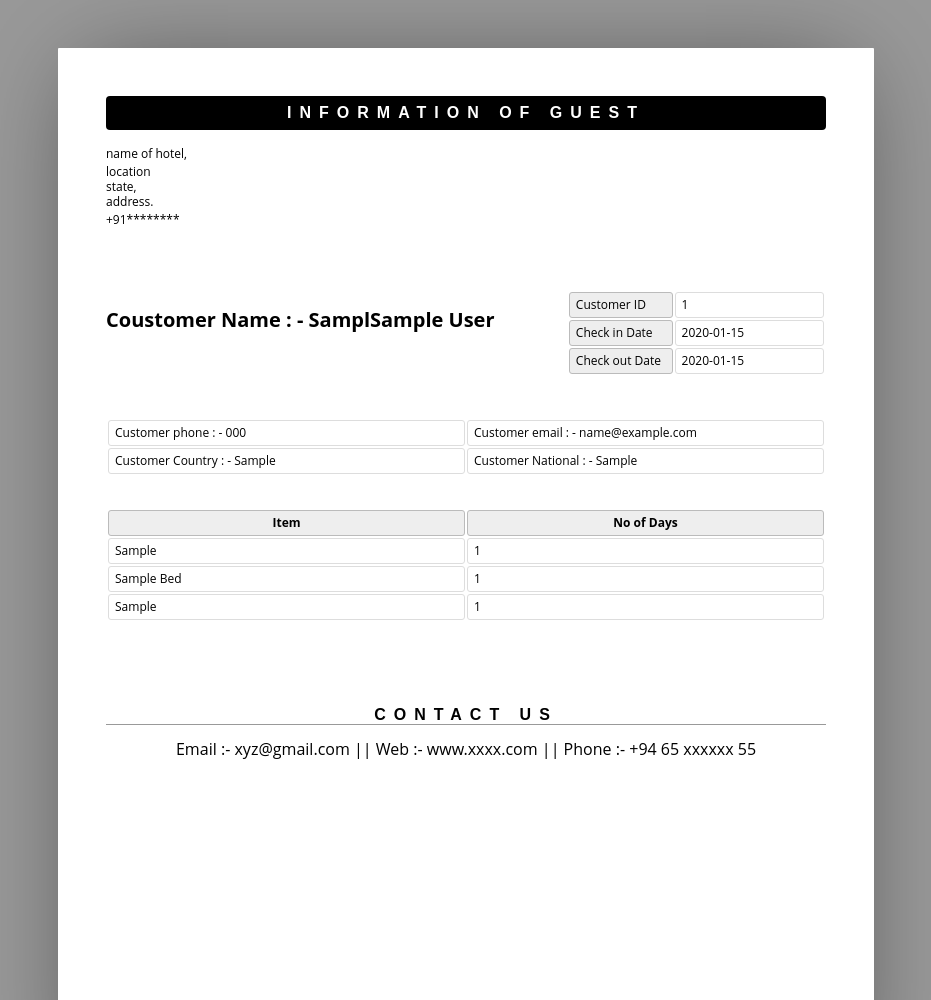
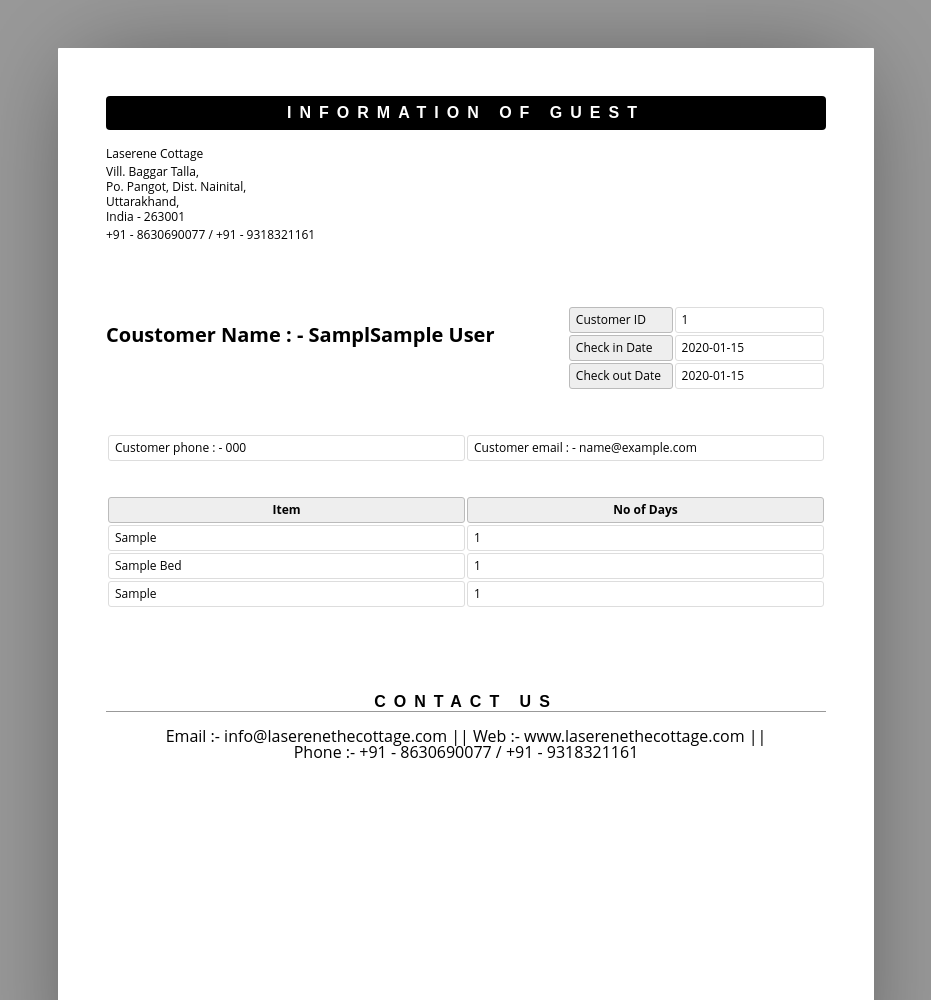
Before and after one commit to karan100010/pangoot_site_backend, a PHP site: page /admin/show.php?sid=1 in a window 1280 px wide. Shown: the top 1000 px of the page, without its empty margins (174-1105 px from the left). Run offline with PHP 8.4, Linux system fonts and the light colour scheme; tables that the repository leaves empty hold one stand-in row (values such as "Sample post").

Commit message:
Basic house keeping

```diff
--- a/admin/home.php
+++ b/admin/home.php
@@ -157,7 +157,7 @@ if(!isset($_SESSION["user"]))
                                             <th>#</th>
                                             <th>Name</th>
                                             <th>Email</th>
-                                            <th>Country</th>
+                                            <!-- <th>Country</th> -->
 											<th>Room</th>
 											<th>Bedding</th>
 											<th>Meal</th>
@@ -182,7 +182,7 @@ if(!isset($_SESSION["user"]))
 												<th>".$trow['id']."</th>
 												<th>".$trow['FName']." ".$trow['LName']."</th>
 												<th>".$trow['Email']."</th>
-												<th>".$trow['Country']."</th>
+
 												<th>".$trow['TRoom']."</th>
 												<th>".$trow['Bed']."</th>
 												<th>".$trow['Meal']."</th>
--- a/admin/show.php
+++ b/admin/show.php
@@ -194,9 +194,9 @@ tr:hover .cut { opacity: 1; }
 		<header>
 			<h1>Information of Guest</h1>
 			<address >
-				<p>name of hotel,</p>
-				<p>location<br>state,<br>address.</p>
-				<p>+91********</p>
+				<p>Laserene Cottage</p>
+				<p>Vill. Baggar Talla,<br> Po. Pangot, Dist. Nainital,<br> Uttarakhand,<br> India - 263001</p>
+				<p>+91 - 8630690077 / +91 - 9318321161</p>
 			</address>
 			<!-- <span><img alt="" src="assets/img/sun.png"></span> -->
 		</header>
@@ -228,10 +228,10 @@ tr:hover .cut { opacity: 1; }
 
 						<td>Customer email : -  <?php echo $email; ?> </td>
 					</tr>
-					<tr>
+					<!-- <tr>
 						<td>Customer Country : -  <?php echo $country; ?> </td>
 						<td>Customer National : -  <?php echo $National; ?> </td>
-					</tr>
+					</tr> -->
 				</table>
 				<br>
 				<br>
@@ -256,6 +256,7 @@ tr:hover .cut { opacity: 1; }
 
 					</tr>
 					<tr>
+
 						<td><span ><?php echo $meal_type; ?>  </span></td>
 						<td><span ><?php echo $nodays; ?></span></td>
 
@@ -268,7 +269,7 @@ tr:hover .cut { opacity: 1; }
 		<aside>
 			<h1><span >Contact us</span></h1>
 			<div >
-				<p align="center">Email :- xyz@gmail.com || Web :- www.xxxx.com || Phone :- +94 65 xxxxxx 55 </p>
+				<p align="center">Email :- info@laserenethecottage.com || Web :- www.laserenethecottage.com || <br>Phone :- +91 - 8630690077 / +91 - 9318321161 </p>
 			</div>
 		</aside>
 	</body>
--- a/db.php
+++ b/db.php
@@ -1,5 +1,5 @@
 <?php
 $con = mysqli_connect("localhost","root","","hotel",3306) or die(mysqli_connect_error());
-echo  phpversion();
+// echo  phpversion();
 
 ?>
```
